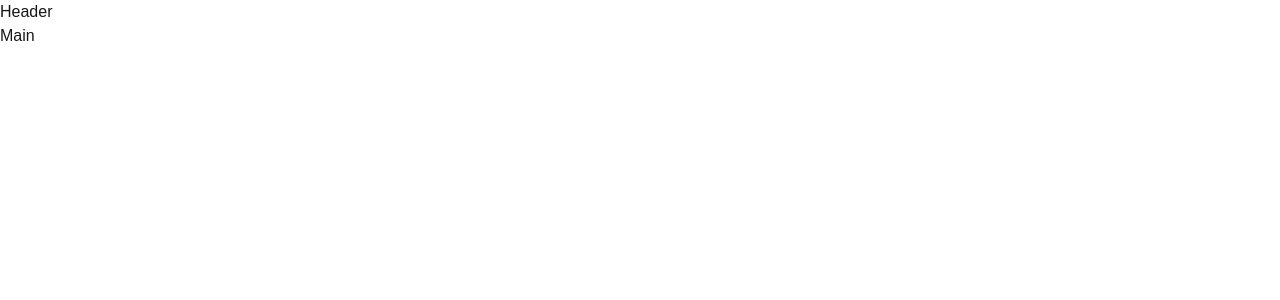
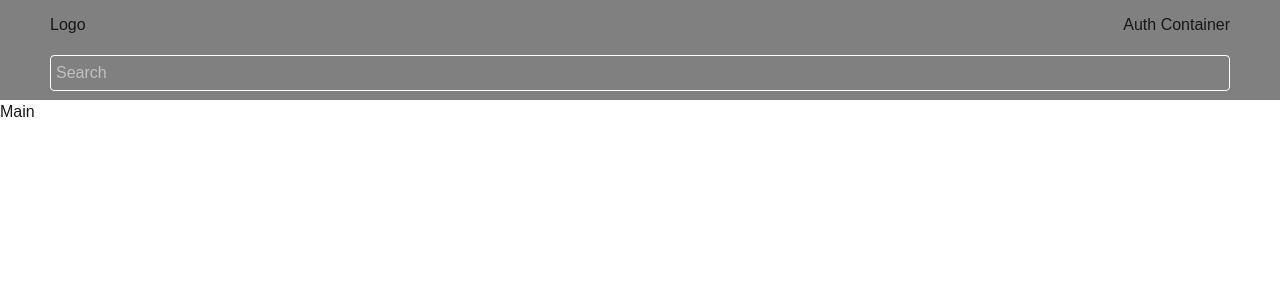
Before and after one commit to DevWonny/Shopmarker, a Next.js app: page / in a window 1280 px wide. Shown: the top 300 px of the page. Built offline with nearby package versions, Linux system fonts and the light colour scheme.

Commit message:
Header 구현 진행중

```diff
--- a/components/common/Header.tsx
+++ b/components/common/Header.tsx
@@ -1,3 +1,34 @@
+'use client';
+import { useState } from 'react';
+// style
+import '@/styles/common/Header.scss';
+
 export default function Header() {
-  return <div>Header</div>;
+  // state
+  const [search, setSearch] = useState('');
+
+  // function
+  const onSearch = (e: React.ChangeEvent<HTMLInputElement>) => {
+    // console.log("🚀 ~ onSearch ~ e:", e)
+    setSearch(e.target.value);
+  };
+
+  return (
+    <div className="header-container w-full flex flex-col">
+      <div className="menu-container flex items-center justify-between ">
+        <div className="logo-container">Logo</div>
+        <div className="auth-container">Auth Container</div>
+      </div>
+
+      <div className="search-container w-full flex items-center justify-center">
+        <input
+          type="text"
+          placeholder="Search"
+          className="w-full"
+          value={search}
+          onChange={onSearch}
+        />
+      </div>
+    </div>
+  );
 }
--- /dev/null
+++ b/styles/common/Header.scss
@@ -0,0 +1,21 @@
+div.header-container {
+  height: 100px; // ! 대략적인 수치 -> 추후 수정 예정
+  background-color: gray;
+  padding: 0 50px;
+  gap: 5px;
+
+  div.menu-container {
+    height: 50px;
+  }
+
+  div.search-container {
+    height: fit-content;
+    input {
+      outline: unset;
+      border: 1px solid #fff;
+      border-radius: 4px;
+      padding: 5px 5px;
+      color: #fff;
+    }
+  }
+}
```
